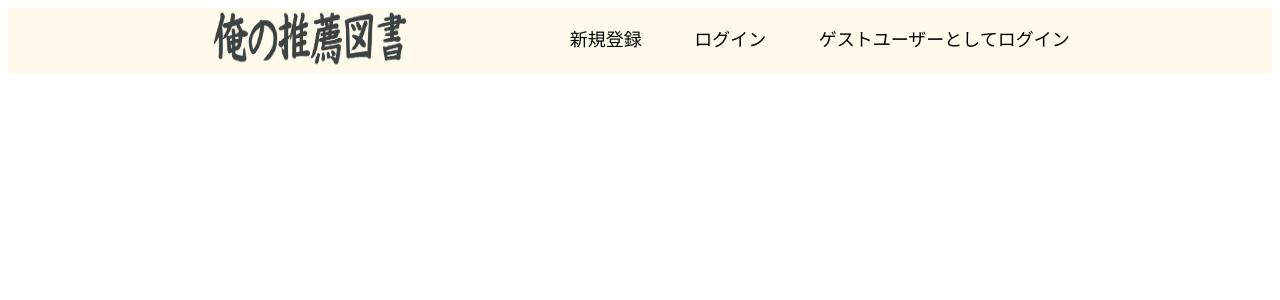
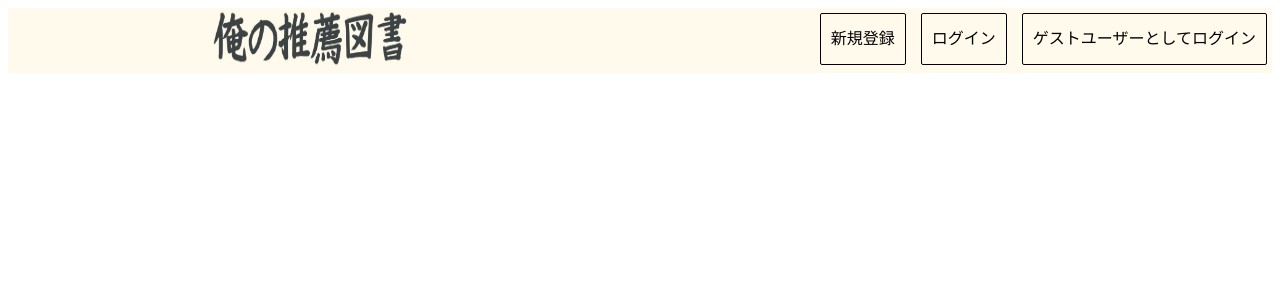
Before and after one commit to morieeeenyo/my_recommended_books, a React app in the folder frontend/: page / in a window 1280 px wide. Shown: the top 300 px of the page. Built offline with nearby package versions, Linux system fonts and the light colour scheme; the HTML template or start-up script is replaced by a standard one.

Commit message:
style: header margin because it was too big

```diff
--- a/frontend/src/components/common/Header.jsx
+++ b/frontend/src/components/common/Header.jsx
@@ -18,7 +18,7 @@ class Header extends React.Component {
     this.openSignUpModal = this.openSignUpModal.bind(this)
     this.openLoginModal = this.openLoginModal.bind(this)
     this.closeModal = this.closeModal.bind(this)
-    this.signIn = this.signIn.bind(this)
+    this.changeSignInStatus = this.changeSignInStatus.bind(this)
   }
 
   // 新規登録とログインでモーダルの表示を分けるために別メソッドとして定義
@@ -44,7 +44,7 @@ class Header extends React.Component {
     })
   }
 
-  signIn() {
+  changeSignInStatus() {
     this.setState({
       isSignedIn: true
     })
@@ -64,14 +64,15 @@ class Header extends React.Component {
               <HeaderLink onClick={this.openLoginModal}>
                 ログイン
               </HeaderLink>
-              <UserModal show={this.state.showModal} close={this.closeModal} content={this.state.content} submit={this.closeModal} sign_in={this.signIn}/> {/* stateのcontentでログインと新規登録を分岐 */}
+              <UserModal show={this.state.showModal} close={this.closeModal} content={this.state.content} submit={this.closeModal} signIn={this.changeSignInStatus}/> {/* stateのcontentでログインと新規登録を分岐 */}
+                {/* ゲストユーザーログインは別途フロント実装のブランチで実装予定  */}
               <HeaderLink onClick={this.openModal}>
                 ゲストユーザーとしてログイン
               </HeaderLink>
-                {/* ゲストユーザーログインは別途フロント実装のブランチで実装予定  */}
             </HeaderRight>
         </HeaderContainer>
-      )  } else {
+      )
+    } else {
     return (
          // 以下はログインしているときのみ表示
       <HeaderContainer>
@@ -110,17 +111,22 @@ const HeaderTitle = styled.h1`
 
 const HeaderRight = styled.div`
   display: flex;
-  justify-content: space-between;
+  justify-content: end;
   height: 65px;
   width: 500px;
-  margin-right: 16%;
 `
 
 const HeaderLink = styled.a`
   color: #000;
-  line-height: 65px;
+  line-height: 40px;
   display: inline-block;
-  font-size: 18px;
+  font-size: 16px;
+  border: 1px solid black;
+  border-radius: 2px;
+  height: 40px;
+  padding: 5px 10px;
+  margin: 5px 5px 5px 10px;
+
   &:hover {
     cursor: pointer;
     font-weight: bold;
--- a/frontend/src/components/common/UserModal.jsx
+++ b/frontend/src/components/common/UserModal.jsx
@@ -129,6 +129,7 @@ class UserModal extends React.Component {
           user: {},
           errors: []
         })
+        this.props.signIn()
         return response
       })
       .catch(error => {
@@ -150,6 +151,7 @@ class UserModal extends React.Component {
           user: {},
           errors: []
         })
+        this.props.signIn()
         return response
       })
       .catch(error => {
```
Also changed, not shown: 1 other file (tests, documents, lock files or other folders).
